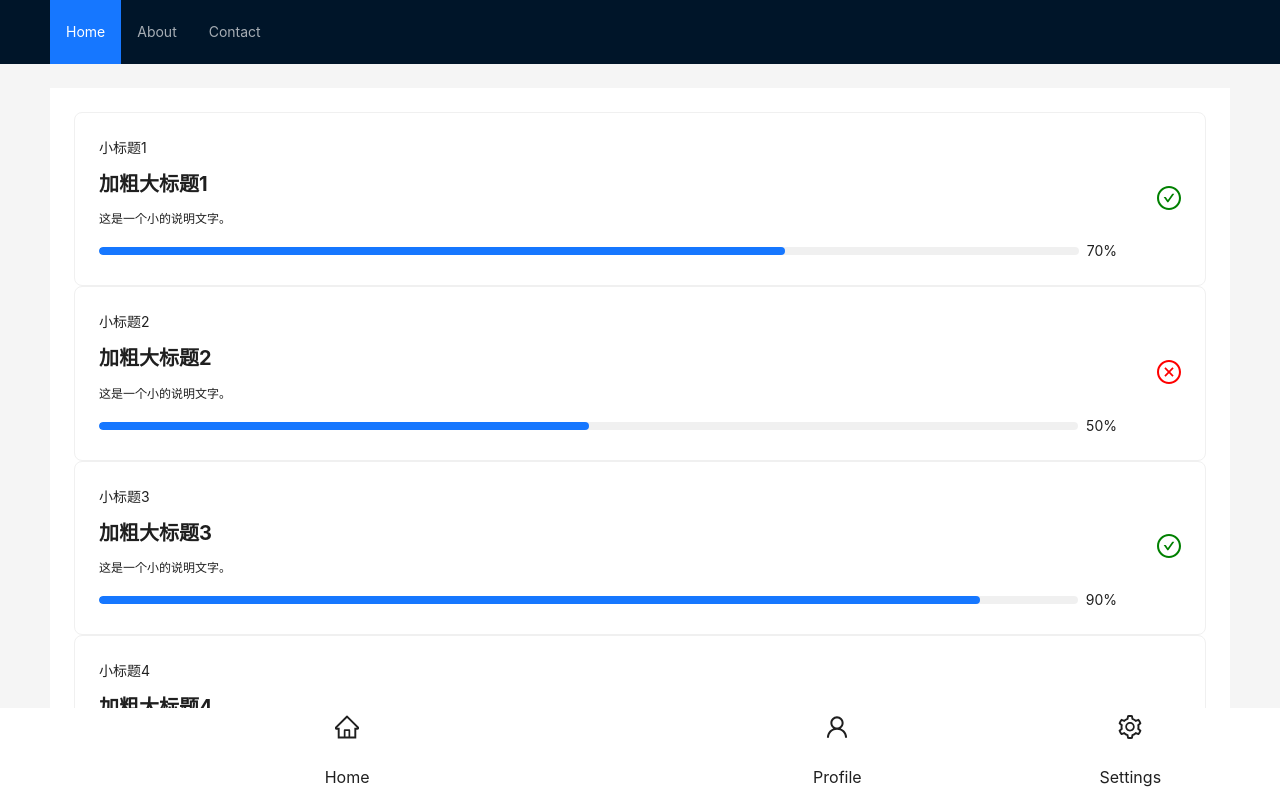
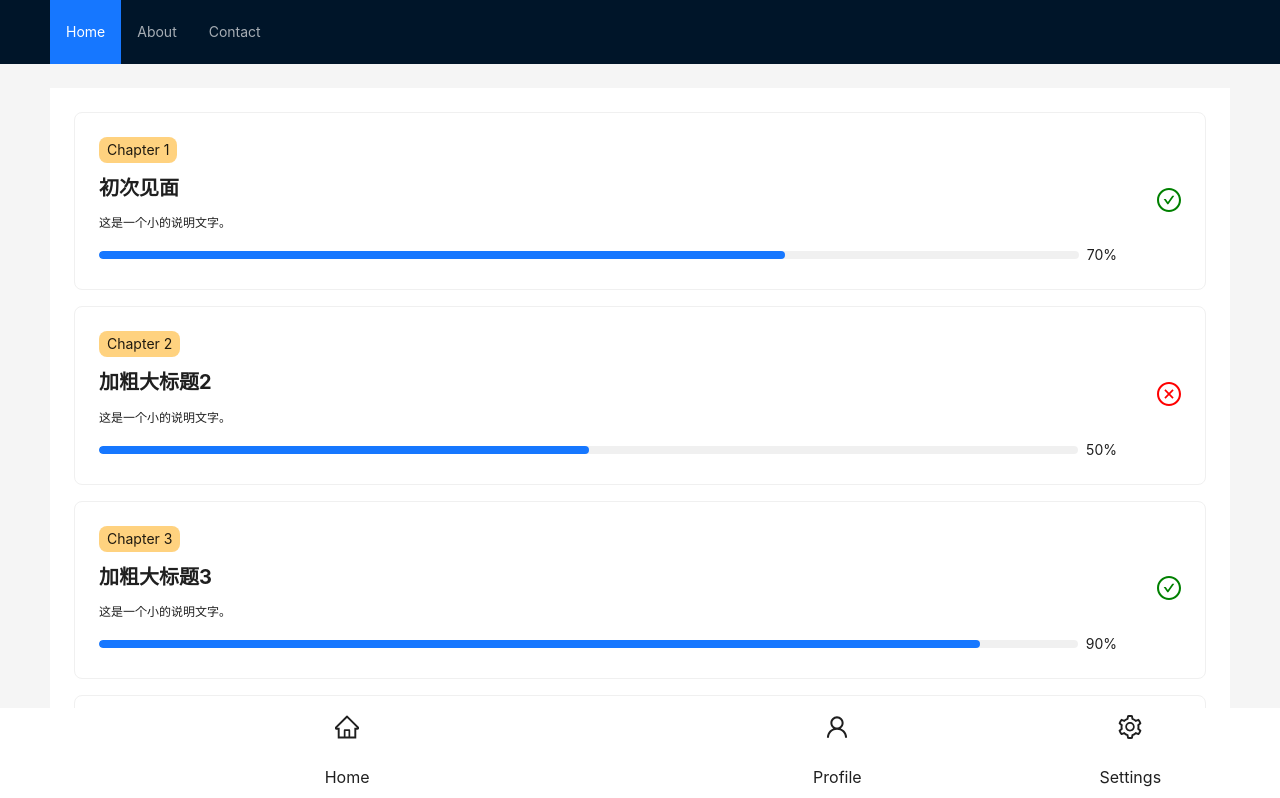
Before and after one commit to xiaosuner/signbeat, a React (Create React App) app: page / in a window 1280 px wide. Shown: the top 798 px of the page. Built offline with nearby package versions, Linux system fonts and the light colour scheme.

Commit message:
change a little color

```diff
--- a/src/ContentComponent.js
+++ b/src/ContentComponent.js
@@ -3,22 +3,24 @@ import { Card, Progress, Row, Col } from 'antd';
 import { CheckCircleOutlined, CloseCircleOutlined } from '@ant-design/icons';
 
 const cardData = [
-    { id: 1, smallTitle: '小标题1', mainTitle: '加粗大标题1', description: '这是一个小的说明文字。', progress: 70, completed: true },
-    { id: 2, smallTitle: '小标题2', mainTitle: '加粗大标题2', description: '这是一个小的说明文字。', progress: 50, completed: false },
-    { id: 3, smallTitle: '小标题3', mainTitle: '加粗大标题3', description: '这是一个小的说明文字。', progress: 90, completed: true },
-    { id: 4, smallTitle: '小标题4', mainTitle: '加粗大标题4', description: '这是一个小的说明文字。', progress: 30, completed: false },
-    { id: 5, smallTitle: '小标题5', mainTitle: '加粗大标题5', description: '这是一个小的说明文字。', progress: 100, completed: true },
+    { id: 1, smallTitle: 'Chapter 1', mainTitle: '初次见面', description: '这是一个小的说明文字。', progress: 70, completed: true },
+    { id: 2, smallTitle: 'Chapter 2', mainTitle: '加粗大标题2', description: '这是一个小的说明文字。', progress: 50, completed: false },
+    { id: 3, smallTitle: 'Chapter 3', mainTitle: '加粗大标题3', description: '这是一个小的说明文字。', progress: 90, completed: true },
+    { id: 4, smallTitle: 'Chapter 4', mainTitle: '加粗大标题4', description: '这是一个小的说明文字。', progress: 30, completed: false },
+    { id: 5, smallTitle: 'Chapter 5', mainTitle: '加粗大标题5', description: '这是一个小的说明文字。', progress: 100, completed: true },
 ];
 
 export const ContentComponent = () => (
     <div className="site-layout-content">
         {cardData.map(item => (
-            <Row key={item.id} gutter={[16, 16]}>
+            <Row key={item.id} gutter={[16, 16]} style={{ marginBottom: '16px' }}>
                 <Col span={24}>
-                    <Card>
+                    <Card style={{ cursor: 'default' }}>
                         <div style={{ display: 'flex', justifyContent: 'space-between', alignItems: 'center' }}>
                             <div style={{ flex: 1, paddingRight: '20px' }}>
-                                <div style={{ marginBottom: '10px', fontSize: '14px' }}>{item.smallTitle}</div>
+                                <div style={{ marginBottom: '10px', fontSize: '14px', backgroundColor: 'rgba(255, 165, 0, 0.5)', borderRadius: '8px', padding: '2px 8px', display: 'inline-block' }}>
+                                    {item.smallTitle}
+                                </div>
                                 <div style={{ marginBottom: '10px', fontSize: '20px', fontWeight: 'bold' }}>{item.mainTitle}</div>
                                 <div style={{ marginBottom: '10px', fontSize: '12px' }}>{item.description}</div>
                                 <Progress percent={item.progress} />
--- a/src/index.js
+++ b/src/index.js
@@ -2,16 +2,23 @@ import React from 'react';
 import ReactDOM from 'react-dom/client';
 import './index.css';
 import App from './App';
-import reportWebVitals from './reportWebVitals';
+// const root = ReactDOM.createRoot(document.getElementById('root'));
+// root.render(
+//   <React.StrictMode>
+//     <App />
+//   </React.StrictMode>
+// );
 
-const root = ReactDOM.createRoot(document.getElementById('root'));
-root.render(
-  <React.StrictMode>
-    <App />
-  </React.StrictMode>
-);
-
+function startup() {
+  const rootElement = document.getElementById("root");
+  ReactDOM.createRoot(rootElement).render(
+    <React.StrictMode>
+      <App />
+    </React.StrictMode>
+  )
+}
+startup();
 // If you want to start measuring performance in your app, pass a function
 // to log results (for example: reportWebVitals(console.log))
 // or send to an analytics endpoint. Learn more: https://bit.ly/CRA-vitals
-reportWebVitals();
+//reportWebVitals();
--- a/src/reportWebVitals.js
+++ /dev/null
@@ -1,13 +0,0 @@
-const reportWebVitals = onPerfEntry => {
-  if (onPerfEntry && onPerfEntry instanceof Function) {
-    import('web-vitals').then(({ getCLS, getFID, getFCP, getLCP, getTTFB }) => {
-      getCLS(onPerfEntry);
-      getFID(onPerfEntry);
-      getFCP(onPerfEntry);
-      getLCP(onPerfEntry);
-      getTTFB(onPerfEntry);
-    });
-  }
-};
-
-export default reportWebVitals;
```
